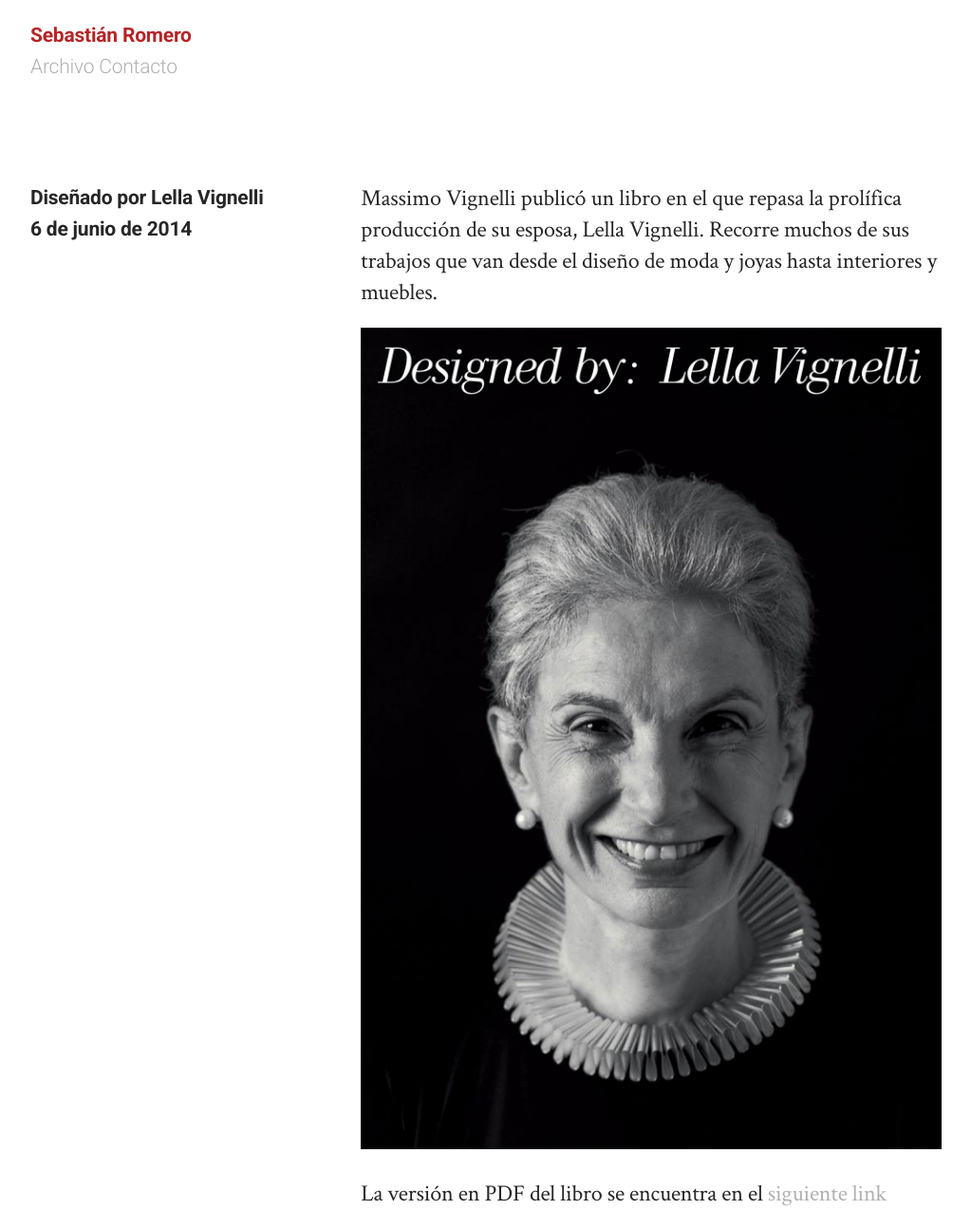
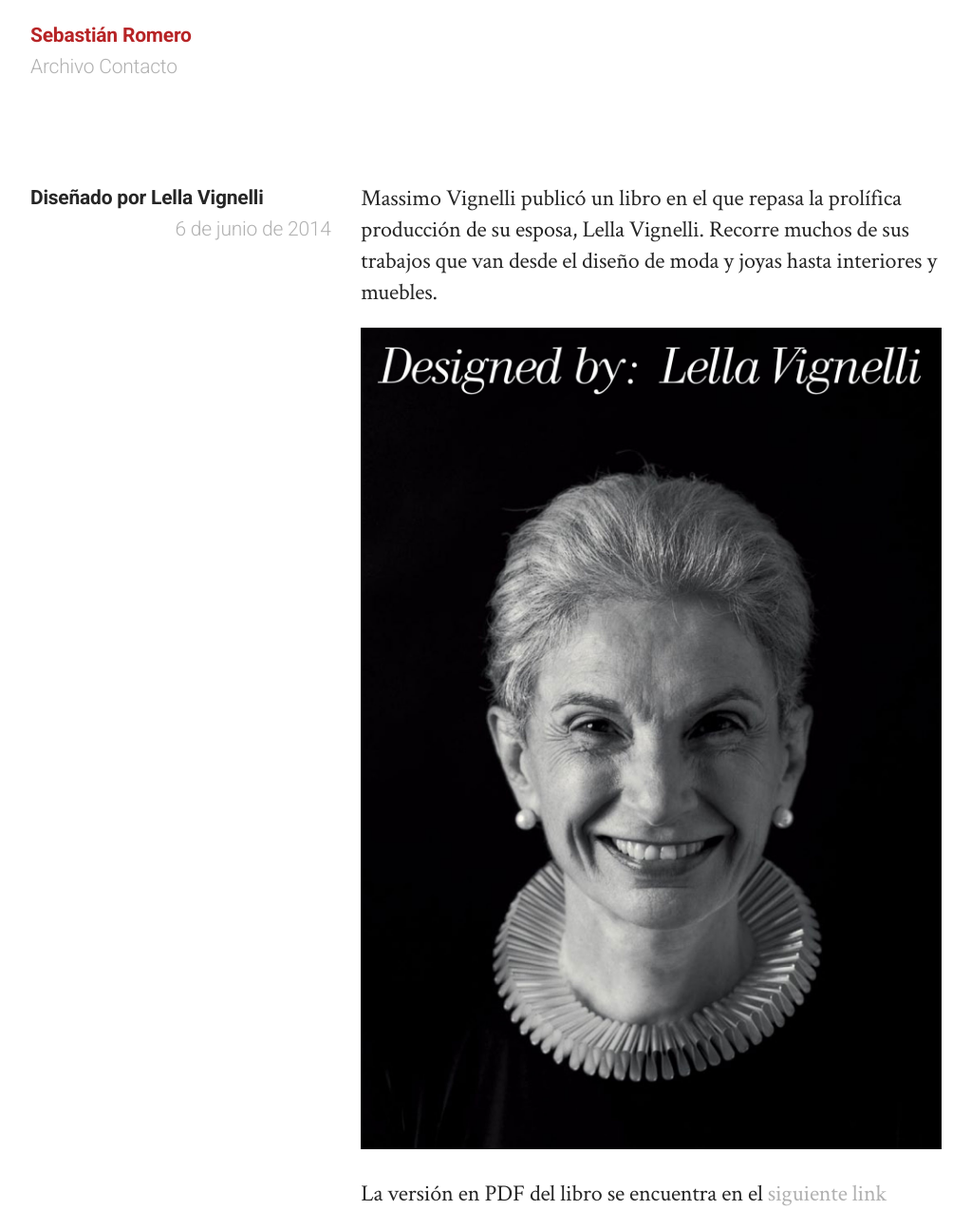
Before and after one commit to sebastianromero/sebastianromero.github.io, a Jekyll site: the page built from _posts/2014-06-6-disenado-lella-vignelli.md, in a window 1280 px wide. Shown: the whole page at 95% size, without its empty margins (128-1151 px from the left). Built offline with Jekyll 4.4.1, drawn with Linux system fonts in a browser that asks for light colours.

Commit message:
Update post.html

```diff
--- a/_layouts/post.html
+++ b/_layouts/post.html
@@ -9,7 +9,7 @@ comments: true
         {{ page.title }}
       </a>
     </h1>
-    <h2>{% assign m = page.date | date: "%-m" %}
+    <h2 class="post__fecha">{% assign m = page.date | date: "%-m" %}
       {{ page.date | date: "%-d de" }}
       {% case m %}
       {% when '1' %}enero
```
